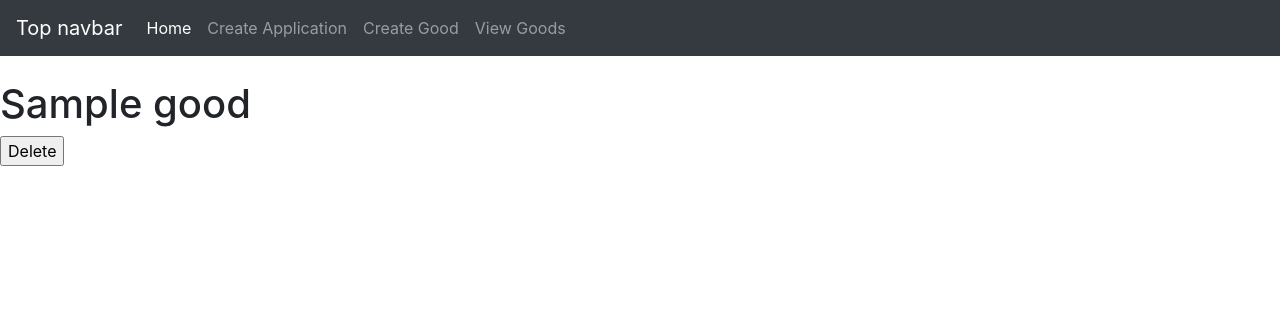
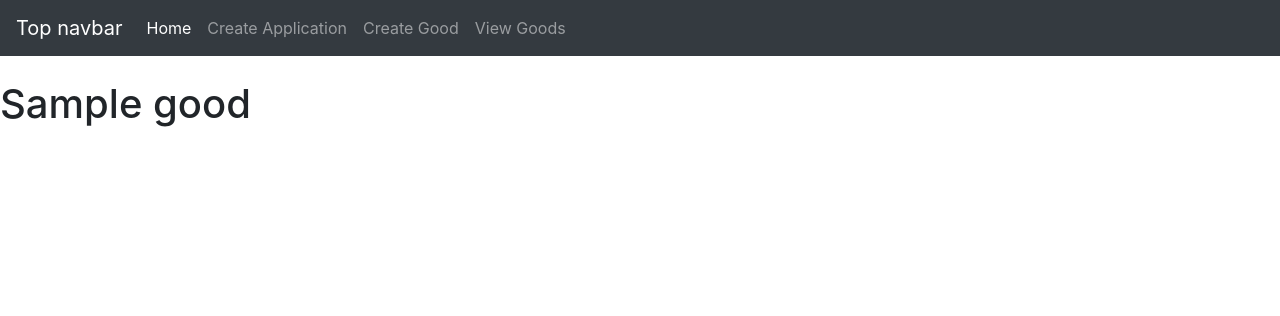
Before and after one commit to BenAAndrew/django-app, a Django app: template app/createapplication/templates/createapplication/viewGood.html in a window 1280 px wide. Shown: the top 316 px of the page. Run offline with Django 3.2, Linux system fonts and the light colour scheme; the template is opened without the code that fills it: most values are stand-ins (such as "Sample title", 1, 10 or a date in 2020); some libraries are stand-ins or nearby versions.

Commit message:
html refactor

```diff
--- a/app/createapplication/templates/createapplication/viewApplication.html
+++ b/app/createapplication/templates/createapplication/viewApplication.html
@@ -28,9 +28,6 @@
 <h1 id="name">{{ application.name }}</h1>
 <h4 id="date">{{ application.date }}</h4>
 <h4 id="destination">{{ application.destination }}</h4>
-<form action="/application/deleteapplication/{{ application.id }}/" method="POST">
-    <input id="delete" type="submit" class="like" value="Delete">
-</form>
 <h2 id="goods">Goods;</h2>
 <ul id="goods_list">
 {% for good in application.goods %}
--- a/app/createapplication/templates/createapplication/viewGood.html
+++ b/app/createapplication/templates/createapplication/viewGood.html
@@ -26,8 +26,5 @@
   </div>
 </nav>
 <h1 id="good_name">{{ good.name }}</h1>
-<form action="/application/deletegood/{{ good.id }}/" method="POST">
-    <input id="delete" type="submit" class="like" value="Delete">
-</form>
 </body>
 </html>
```
